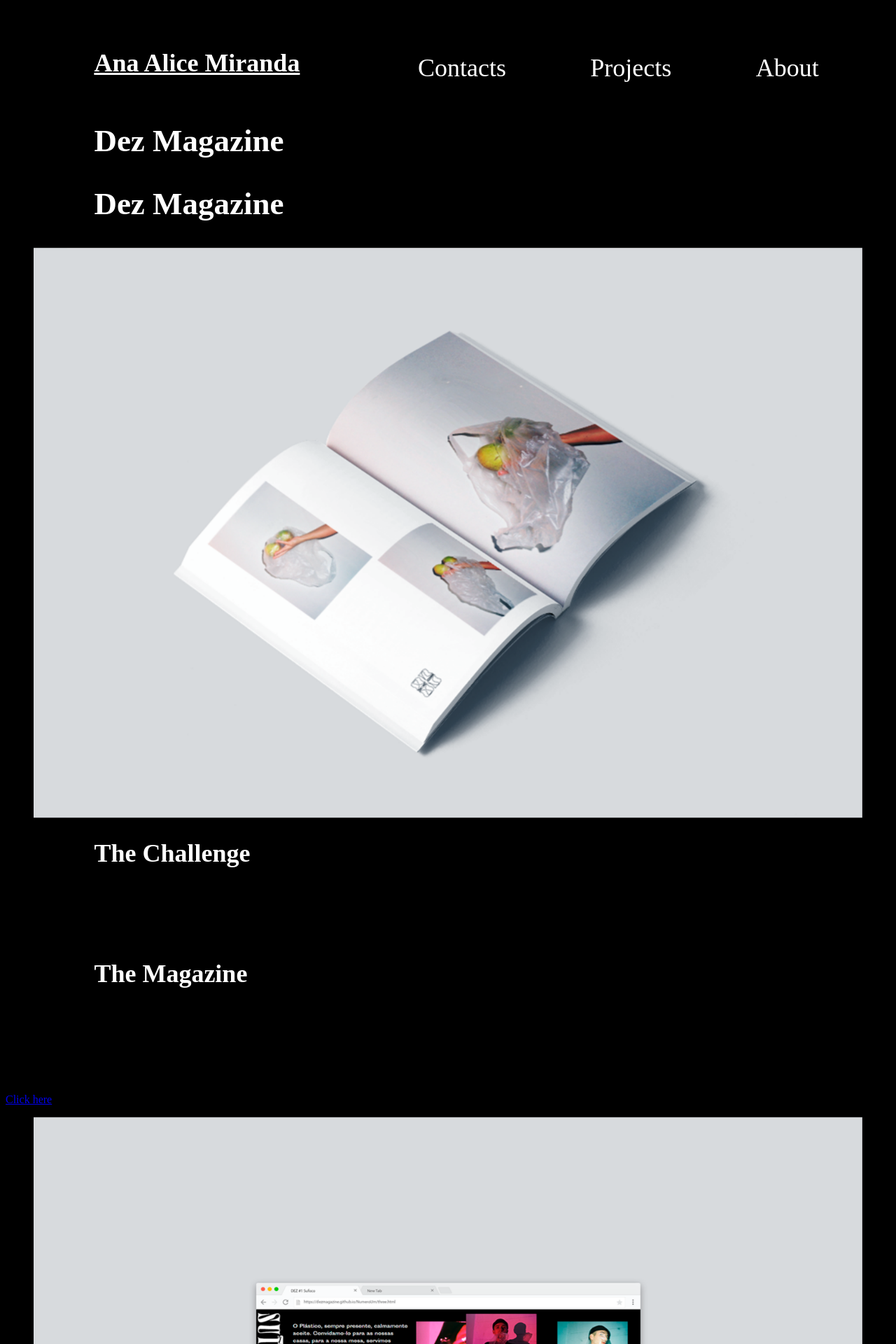
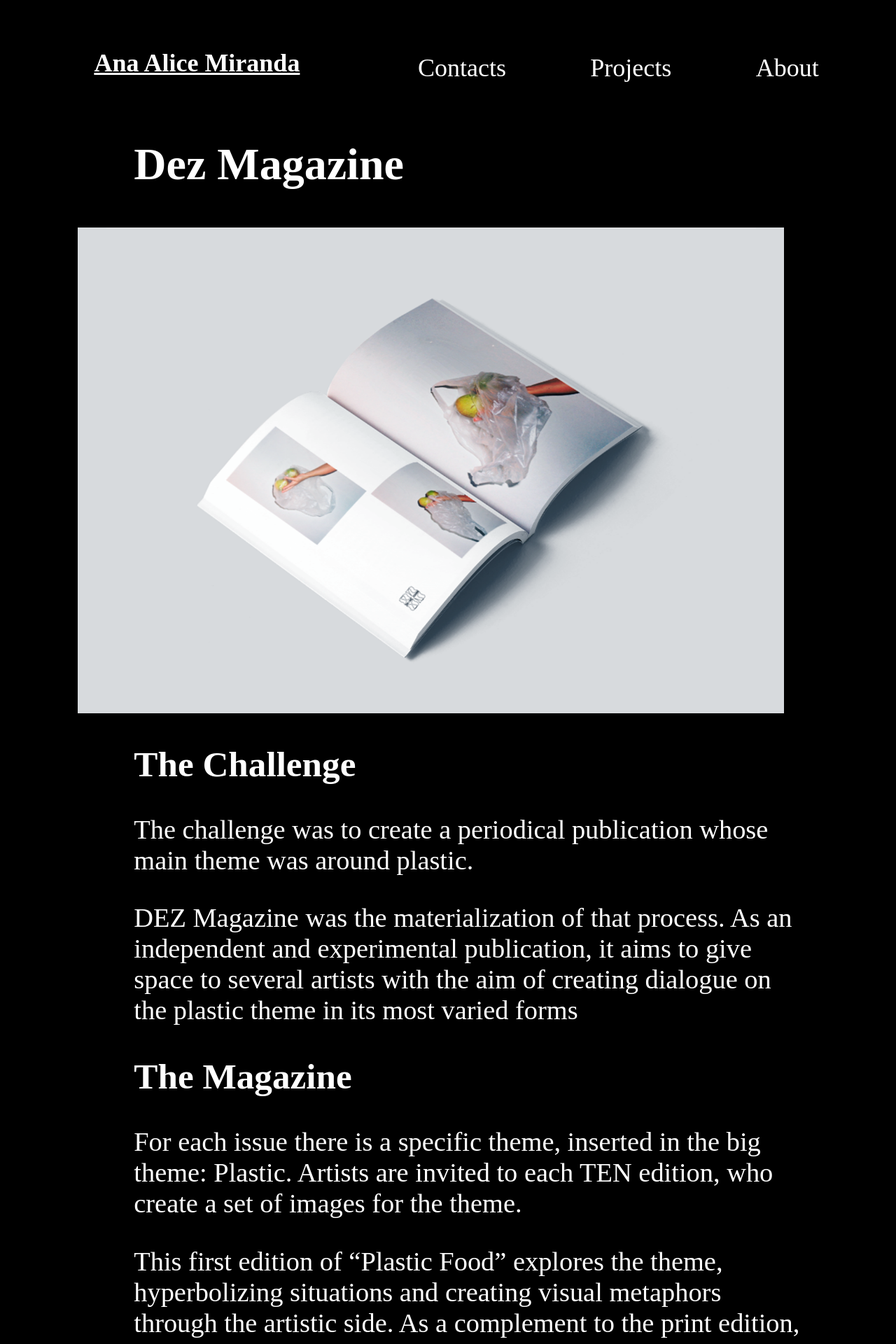
Before and after one commit to anaalicemiranda/portfolio, a Jekyll site: the page built from _projects/dezmagazine.html, in a window 1280 px wide. Shown: the top 1920 px of the page at 70% size. Built offline with Jekyll 4.4.1, drawn with Linux system fonts in a browser that asks for light colours.

Commit message:
layout individual project page

```diff
--- a/_layouts/projects.html
+++ b/_layouts/projects.html
@@ -2,6 +2,5 @@
 layout: default
 ---
 
-<h1>{{ page.title }}</h1>
 
 {{ content }}
--- a/_projects/dezmagazine.html
+++ b/_projects/dezmagazine.html
@@ -20,7 +20,7 @@ layout: projects
     <p>This first edition of “Plastic Food” explores the theme, hyperbolizing situations and creating visual metaphors through the artistic side. As a complement to the print edition, the site gives access to some exclusive content.</p>
     <p>Annually, an exhibition is also organized with the works that integrate the magazine and artistic installations with artists invited to intervene in the space.</p>
 
-    <p><a href="https://dezmagazine.github.io/NumeroUm/#" target="_blank" title="Go to DEZ Magazine Website">Click here</a>to check the DEZ Magazine website.</p>
+    <p><a href="https://dezmagazine.github.io/NumeroUm/#" target="_blank" title="Go to DEZ Magazine Website">Click here</a> to check the DEZ Magazine website.</p>
 
     <figure>
         <img src="{{ "assets/images/dez11.png" | relative_url }}" alt="dez magazine website">
--- a/_sass/mystyle.scss
+++ b/_sass/mystyle.scss
@@ -272,6 +272,34 @@ h2 {
   66.64%,79.3% {transform:translate3d(0,-50%,0);}
   83.3%,95.96% {transform:translate3d(0,-25%,0);}
 }
+
+/* project individual page*/
+
+article {
+  color: white;
+  margin-left: 5%;
+}
+article h1 {
+  font-size: 5vw;
+}
+
+article h2 {
+  font-size: 4vw;
+}
+
+article p {
+  margin-left: 10%;
+  font-size: 3vw;
+  max-width: 80%;
+}
+
+article img {
+  max-width: 90%;
+  height: auto;
+}
+
+
+
 /* footer */
 
 footer {
```
